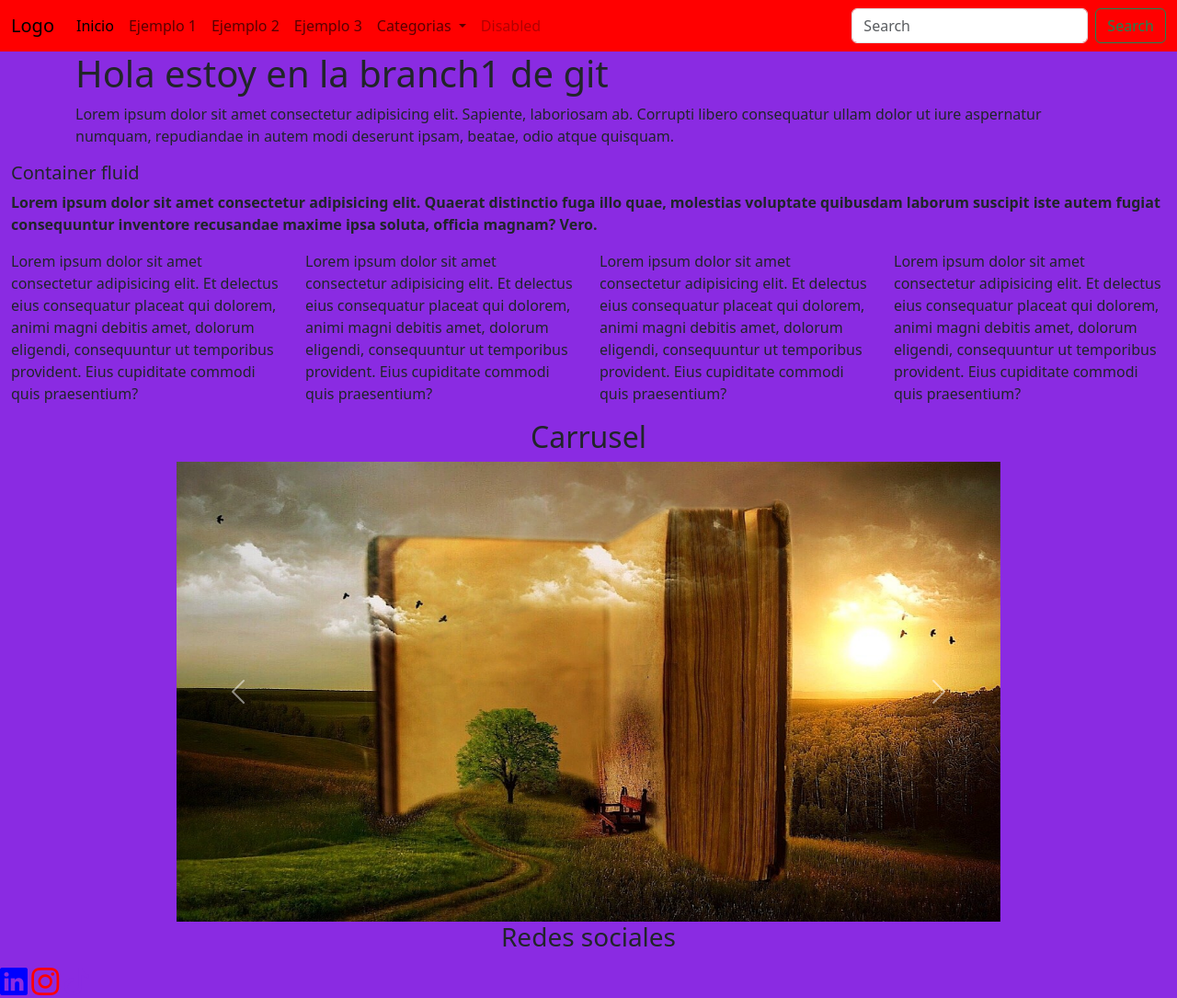
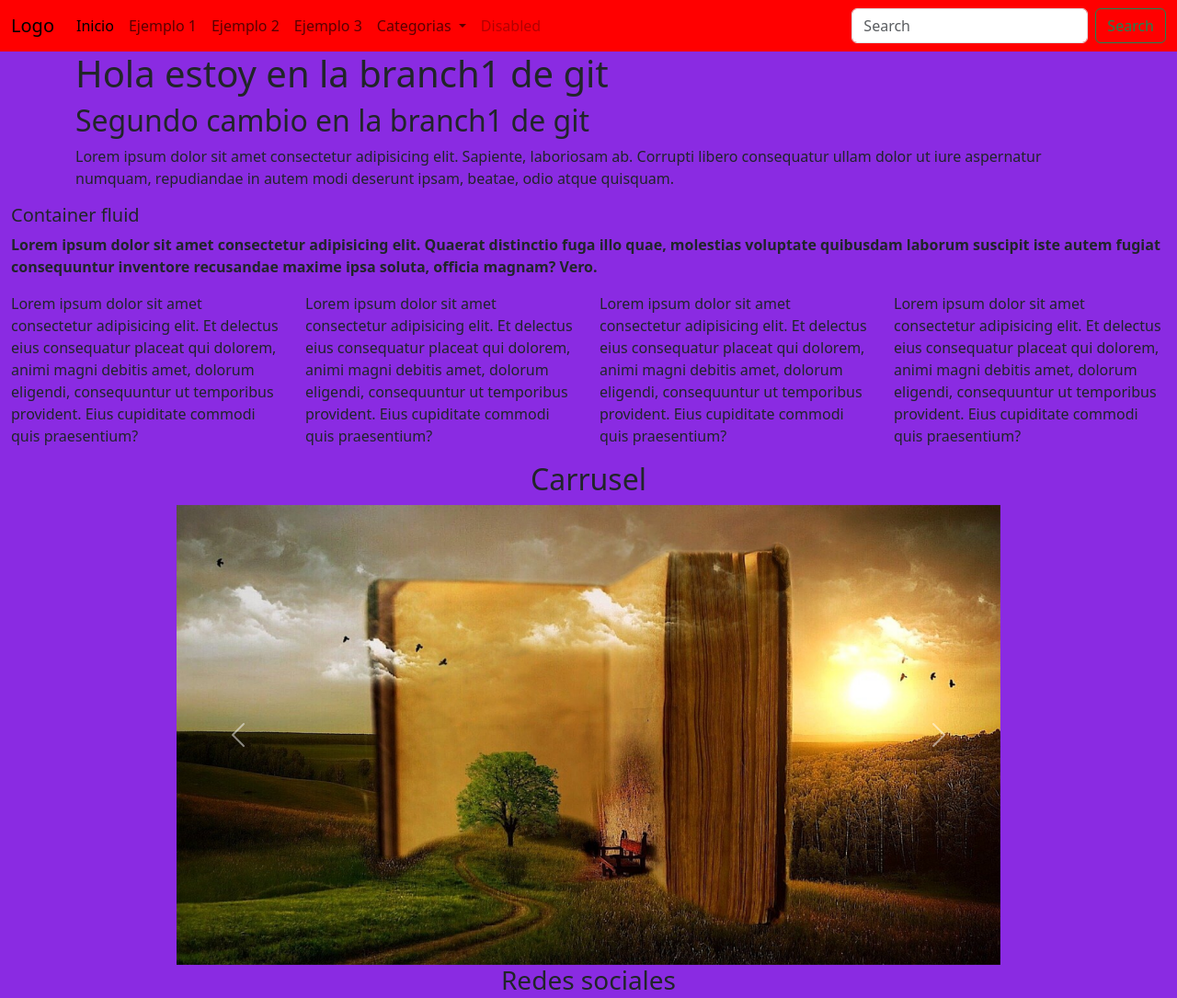
Before and after one commit to Lixxx33/clase11-46850, a plain HTML site: page index.html in a window 1280 px wide. Shown: the top 1085 px of the page at 92% size. Drawn offline with nearby package versions, Linux system fonts and the light colour scheme.

Commit message:
segundo cambio branch1

```diff
--- a/index.html
+++ b/index.html
@@ -68,6 +68,7 @@
 
     <section class="container">
         <h1>Hola estoy en la branch1 de git</h1>
+        <h2>Segundo cambio en la branch1 de git</h2>
         <p>Lorem ipsum dolor sit amet consectetur adipisicing elit. Sapiente, laboriosam ab. Corrupti libero consequatur ullam dolor ut iure aspernatur numquam, repudiandae in autem modi deserunt ipsam, beatae, odio atque quisquam.</p>
     </section>
 
```
